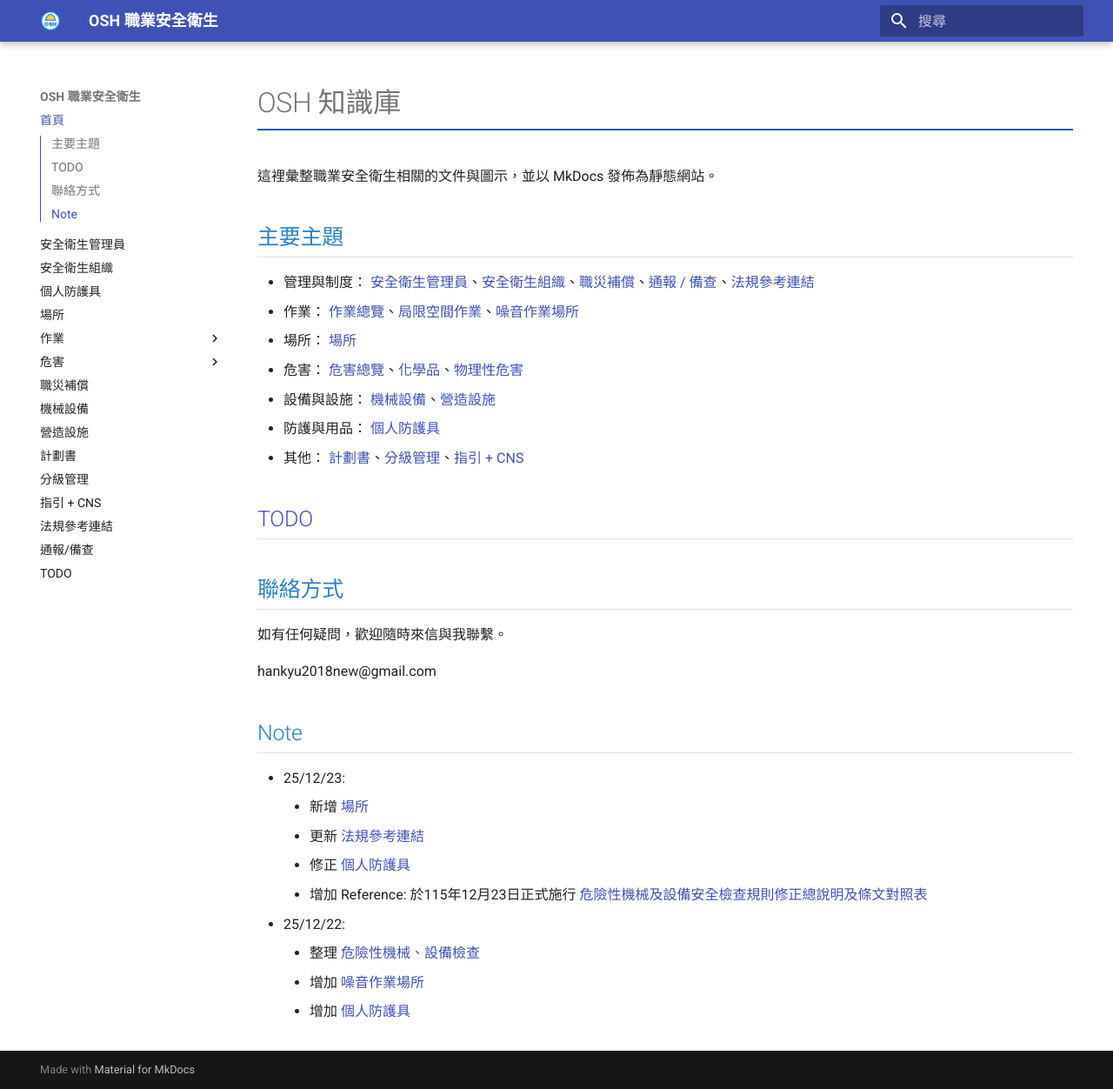
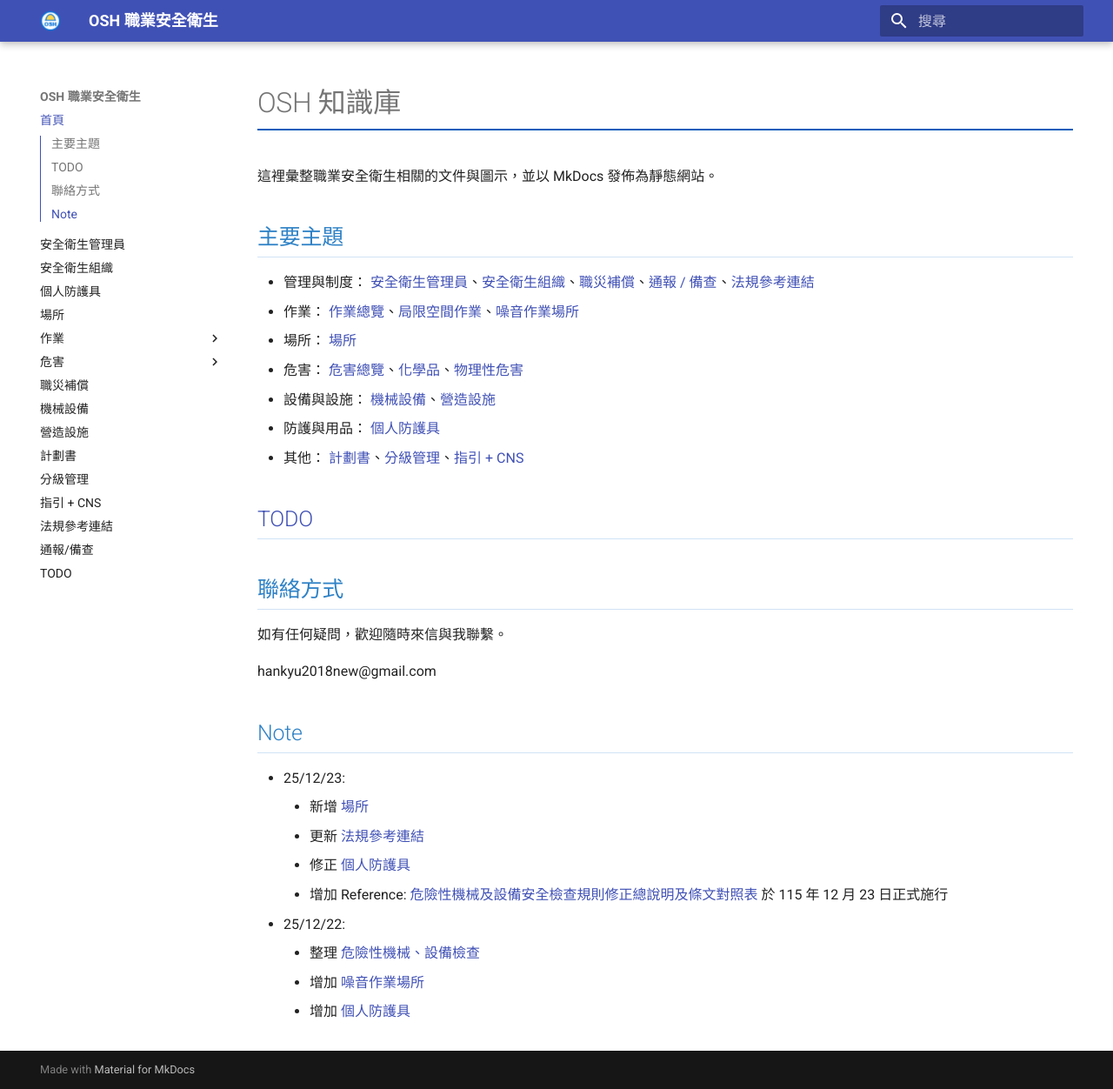
Before and after one commit to YuCH-Hank/OSH, an MkDocs documentation site: the page built from docs/index.md, in a window 1280 px wide and 1252 px high. Shown: the whole window at 87% size. Built offline with MkDocs 1.6.1 and Material for MkDocs 9.7.7, drawn with Linux system fonts in a browser that asks for light colours.

Commit message:
Fix Path Issue

```diff
--- a/docs/index.md
+++ b/docs/index.md
@@ -31,7 +31,7 @@
     -   新增 [場所](場所.md)
     -   更新 [法規參考連結](法規參考連結.md)
     -   修正 [個人防護具](個人防護具.md)
-    -   增加 Reference: 於115年12月23日正式施行 [危險性機械及設備安全檢查規則修正總說明及條文對照表](Reference\危險性機械及設備安全檢查規則修正總說明及條文對照表.pdf)
+    -   增加 Reference: [危險性機械及設備安全檢查規則修正總說明及條文對照表](Reference/危險性機械及設備安全檢查規則修正總說明及條文對照表.pdf) 於 115 年 12 月 23 日正式施行
 -   25/12/22:
     -   整理 [危險性機械、設備檢查](機械設備.md#_2)
     -   增加 [噪音作業場所](作業/噪音作業場所.md)
```
Also changed, not shown: docs/場所.md (+1 -1 lines), 2 other files.
